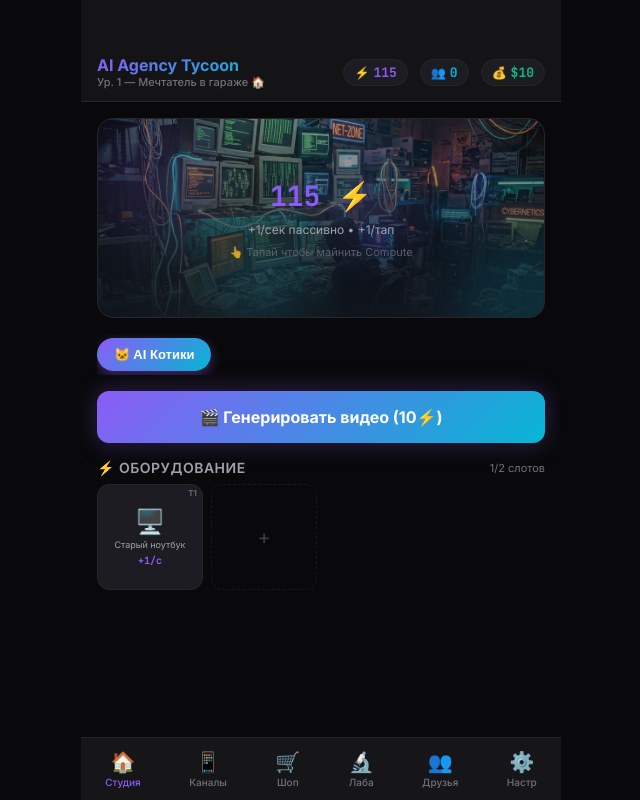
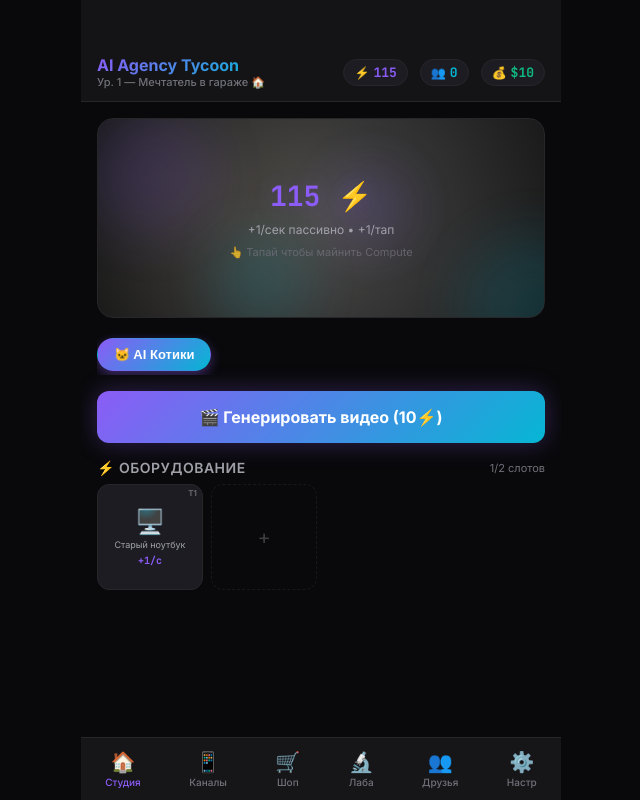
Before and after one commit to maikalpandas-lgtm/ai-agency-tycoon, a React (Vite) app: page / in a window 1280 px wide. Shown: the whole page, without its empty margins (319-959 px from the left). Built offline with nearby package versions, Linux system fonts and the light colour scheme.

Commit message:
Revert: removed image assets from Studio and Channels, back to emoji/CSS

```diff
--- a/src/components/Channels.jsx
+++ b/src/components/Channels.jsx
@@ -38,19 +38,10 @@ export default function Channels() {
 
         // Visual Tier Logic
         let tier = 1;
-        if (channel.followers >= 1000) tier = 2;
-        if (channel.followers >= 10000) tier = 3;
-        if (channel.followers >= 100000) tier = 4;
-
-        let avatarSrc = '/ai-agency-tycoon/avatars/tier1.png';
-        if (tier >= 2) avatarSrc = '/ai-agency-tycoon/avatars/tier2.png';
-        if (tier >= 3) avatarSrc = '/ai-agency-tycoon/avatars/tier3.png';
-        if (tier >= 4) avatarSrc = '/ai-agency-tycoon/avatars/tier4.png';
-
-        let bgSrc = '/ai-agency-tycoon/bg/tier1.png';
-        if (tier >= 2) bgSrc = '/ai-agency-tycoon/bg/tier2.png';
-        if (tier >= 3) bgSrc = '/ai-agency-tycoon/bg/tier3.png';
-        if (tier >= 4) bgSrc = '/ai-agency-tycoon/bg/tier4.png';
+        let avatarIcon = '🐱';
+        if (channel.followers >= 1000) { tier = 2; avatarIcon = '🤓'; }
+        if (channel.followers >= 10000) { tier = 3; avatarIcon = '😎'; }
+        if (channel.followers >= 100000) { tier = 4; avatarIcon = '🤖'; }
 
         // Check if any video is viral
         const hasViral = videos.some(v => v.platforms[channel.platform] && v.status === 'viral');
@@ -62,18 +53,15 @@ export default function Channels() {
           <motion.div
             key={channel.id}
             className="channel-card"
-            initial={{ scale: 0.95, opacity: 0 }}
-            animate={{ scale: 1, opacity: 1 }}
-            transition={{ delay: index * 0.1 }}
+            initial={{ opacity: 0, y: 20 }}
+            animate={{ opacity: 1, y: 0 }}
             style={{ padding: 0, overflow: 'hidden' }}
           >
             {/* Visual Cover Profile */}
             <div className="channel-profile" style={{ marginBottom: 0, borderRadius: 0, border: 'none' }}>
-              <div className={`channel-banner channel-banner--tier-${tier}`} style={{ backgroundImage: `url(${bgSrc})`, backgroundSize: 'cover', backgroundPosition: 'center' }}>
+              <div className={`channel-banner channel-banner--tier-${tier}`}>
                 {hasViral && <div className="viral-badge">🔴 VIRAL</div>}
-                <div className="channel-avatar-wrapper" style={{ overflow: 'hidden' }}>
-                  <img src={avatarSrc} alt="Avatar" style={{ width: '100%', height: '100%', objectFit: 'cover' }} />
-                </div>
+                <div className="channel-avatar-wrapper">{avatarIcon}</div>
               </div>
               <div className="channel-profile-info">
                 <div className="channel-card__header" style={{ padding: 0 }}>
--- a/src/components/Studio.jsx
+++ b/src/components/Studio.jsx
@@ -49,26 +49,12 @@ export default function Studio() {
     return () => clearInterval(interval);
   }, [videos]);
 
-  // Map workspace level to background tier image
-  const getWorkspaceBg = (lvl) => {
-    if (lvl <= 1) return '/ai-agency-tycoon/bg/tier1.png';
-    if (lvl <= 3) return '/ai-agency-tycoon/bg/tier2.png';
-    if (lvl <= 5) return '/ai-agency-tycoon/bg/tier3.png';
-    return '/ai-agency-tycoon/bg/tier4.png';
-  };
-
-  const bgStyle = {
-    backgroundImage: `linear-gradient(to bottom, rgba(16, 21, 30, 0.3) 0%, rgba(16, 21, 30, 0.95) 100%), url(${getWorkspaceBg(workspaceLevel)})`,
-    backgroundSize: 'cover',
-    backgroundPosition: 'center',
-  };
-
   return (
     <div className="studio">
       {/* === Workspace Tap Area === */}
       <motion.div
         className={`studio__workspace workspace-${workspaceLevel}`}
-        style={bgStyle}
+
         onClick={handleTap}
         whileTap={{ scale: 0.98 }}
       >
```
